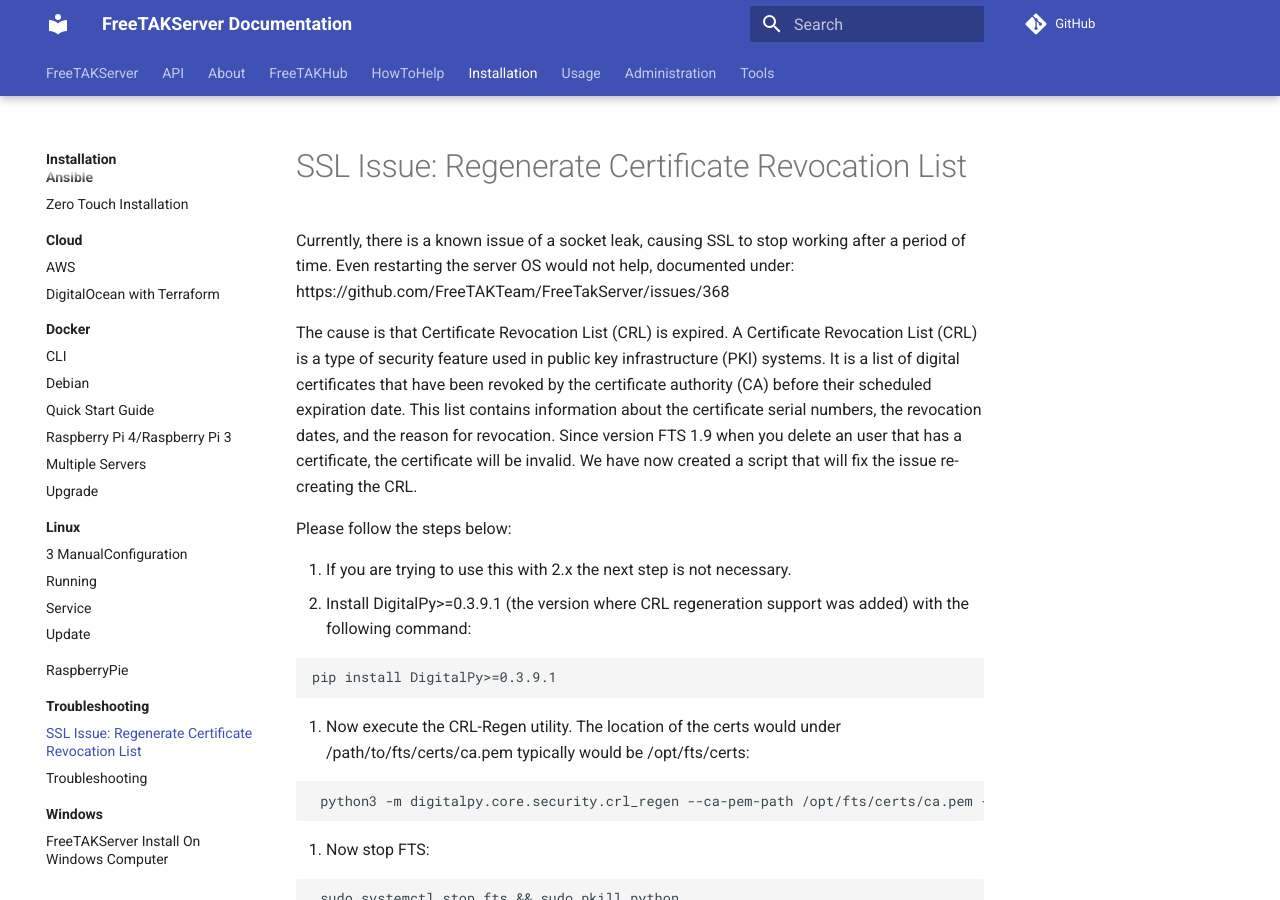
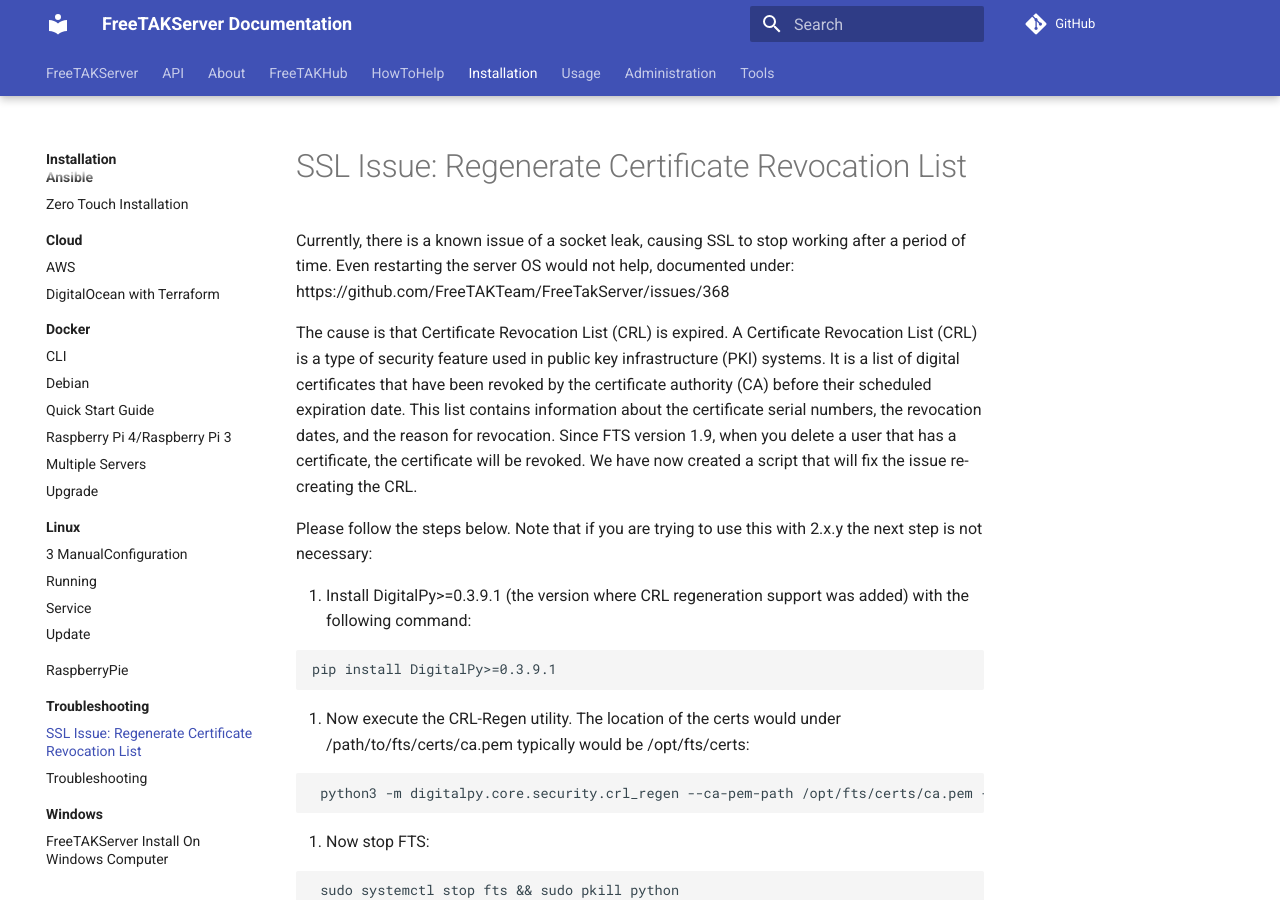
Before and after one commit to FreeTAKTeam/FreeTAKServer-User-Docs, an MkDocs documentation site: the page built from docs/docs/Installation/Troubleshooting/SocketIssue.md, in a window 1280 px wide and 900 px high. Built offline with MkDocs 1.6.1 and Material for MkDocs 9.7.7, drawn with Linux system fonts in a browser that asks for light colours; comment, search, counter and statistics services are not loaded; the version menu is left out.

Commit message:
Formatting.

````diff
--- a/docs/docs/Installation/Troubleshooting/SocketIssue.md
+++ b/docs/docs/Installation/Troubleshooting/SocketIssue.md
@@ -5,13 +5,12 @@
 A Certificate Revocation List (CRL) is a type of security feature used in public key infrastructure (PKI) systems.
 It is a list of digital certificates that have been revoked by the certificate authority (CA) before their scheduled expiration date.
 This list contains information about the certificate serial numbers, the revocation dates, and the reason for revocation.
-Since version FTS 1.9 when you delete an user that has a certificate, the certificate will be invalid.
+Since FTS version 1.9, when you delete a user that has a certificate, the certificate will be revoked.
 We have now created a script that will fix the issue re-creating the CRL.
 
-Please follow the steps below:
+Please follow the steps below. Note that if you are trying to use this with 2.x.y the next step is not necessary:
 
- 1. If you are trying to use this with 2.x the next step is not necessary.
- 2. Install DigitalPy>=0.3.9.1 (the version where CRL regeneration support was added) with the following command:
+ 1. Install DigitalPy>=0.3.9.1 (the version where CRL regeneration support was added) with the following command:
 
 ```
 pip install DigitalPy>=0.3.9.1
````
